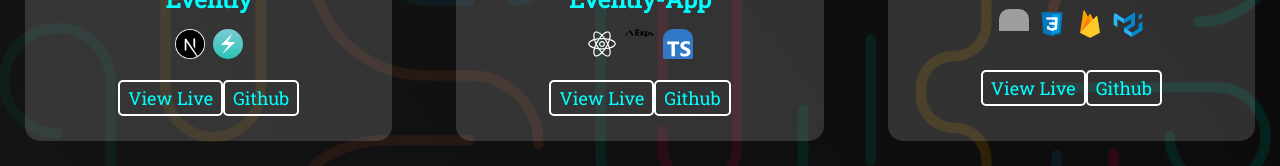
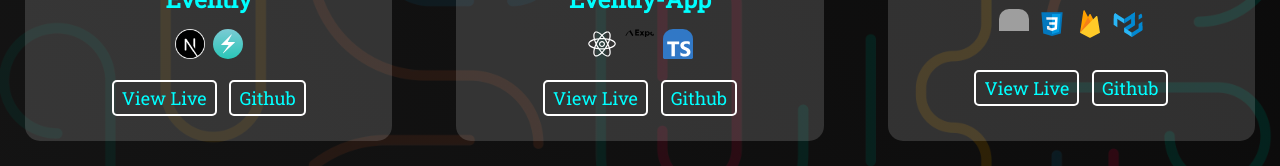
Before and after one commit to VIVEK-SUTHAR/Portfolio_React, a React (Create React App) app: page /projects in a window 1280 px wide. Shown: the part 475-641 px from the top of the page. Built offline with nearby package versions, Linux system fonts and the light colour scheme; grey boxes are pictures that could not be loaded.

Commit message:
refactor:UI Changes an consistent styling

```diff
--- a/package.json
+++ b/package.json
@@ -6,6 +6,9 @@
     "@testing-library/jest-dom": "^5.16.2",
     "@testing-library/react": "^12.1.3",
     "@testing-library/user-event": "^13.5.0",
+    "@types/node": "^20.4.5",
+    "@types/react": "^18.2.16",
+    "@types/react-dom": "^18.2.7",
     "firebase": "^9.6.11",
     "framer-motion": "^6.3.0",
     "react": "^17.0.2",
@@ -14,6 +17,7 @@
     "react-router-dom": "^6.3.0",
     "react-scripts": "5.0.0",
     "typed.js": "^2.0.12",
+    "typescript": "^5.1.6",
     "web-vitals": "^2.1.4"
   },
   "scripts": {
--- a/src/components/Achivements.js
+++ b/src/components/Achivements.js
@@ -1,6 +1,7 @@
 import "../styles/Achivements.css";
 import { motion } from "framer-motion";
 import React from "react";
+import Heading from "./UI/Title";
 
 const achievementsData = [
   {
@@ -28,7 +29,7 @@ const achievementsData = [
 function Achivements() {
   return (
     <React.Fragment>
-      <center className="title">Achievements</center>
+      <Heading title={"Achievements"} />
       <motion.div
         className="achivements_container"
         initial={{ x: "-100%" }}
--- a/src/components/Me.js
+++ b/src/components/Me.js
@@ -2,6 +2,7 @@ import { motion } from "framer-motion";
 import React from "react";
 import { AboutText } from "../data";
 import "../styles/me.css";
+import Heading from "./UI/Title";
 
 function Me() {
   return (
@@ -13,7 +14,8 @@ function Me() {
     >
       <div id="Me" className="animate__animated">
         <center>
-          <h2 className="title">About Me</h2>
+          <Heading title={"About Me"} />
+          {/* <h2 className="title">About Me</h2> */}
         </center>
         <div className="cont">
           <motion.span
--- a/src/components/Projects.js
+++ b/src/components/Projects.js
@@ -75,15 +75,15 @@ const Web2Projects = React.memo(() => {
             {el["tech-stack"].map((tech) => (
               <img
                 src={tech.img}
-                alt="msg"
+                alt={`${tech.img}`}
                 loading="lazy"
                 key={`${tech.img}_${tech.id}`}
-              ></img>
+              />
             ))}
           </div>
           <div className="btns">
             {el.links.map((links, index) => (
-              <div key={`${links.id}_${index}`}>
+              <div key={`${links.id}_${index}`} className="gap">
                 <button>
                   <a href={links.live}>View Live</a>
                 </button>
--- a/src/components/Resume.js
+++ b/src/components/Resume.js
@@ -1,9 +1,10 @@
 import { motion } from "framer-motion";
 import "../styles/resume.css";
+import Heading from "./UI/Title";
 export default function Resume() {
   return (
     <>
-      <span className="edu title">My Time line</span>
+      <Heading title={"My Timeline"} />
       <div className="container">
         <motion.span
           className="time-wrapper"
--- a/src/components/Skills.js
+++ b/src/components/Skills.js
@@ -2,6 +2,7 @@ import { motion } from "framer-motion";
 import { Link } from "react-router-dom";
 import "../styles/skills.css";
 import data from "../data/skills.json";
+import Heading from "./UI/Title";
 function Skills() {
   return (
     <motion.div
@@ -11,7 +12,7 @@ function Skills() {
       viewport={{ once: true }}
     >
       <div id="skills">
-        <h1 className="title">Skills</h1>
+        <Heading title={"Skills"} />
         <motion.div
           className="all"
           initial={{ scale: 0 }}
--- /dev/null
+++ b/src/components/UI/Title.js
@@ -0,0 +1,7 @@
+import React from "react";
+
+function Heading({ title }) {
+  return <h1 className={`title`}>{title}</h1>;
+}
+
+export default Heading;
--- a/src/styles/projects.css
+++ b/src/styles/projects.css
@@ -106,7 +106,11 @@
     border: 2px solid aqua;
     color: aliceblue;
 }
-
+.gap{
+    display: flex;
+    flex-direction: row;
+    gap: 1vw;
+}
 .PROJECTS_TYPE {
     background-color: transparent;
     padding: 6px 12px;
```
Also changed, not shown: 1 other file (tests, documents, lock files or other folders).
